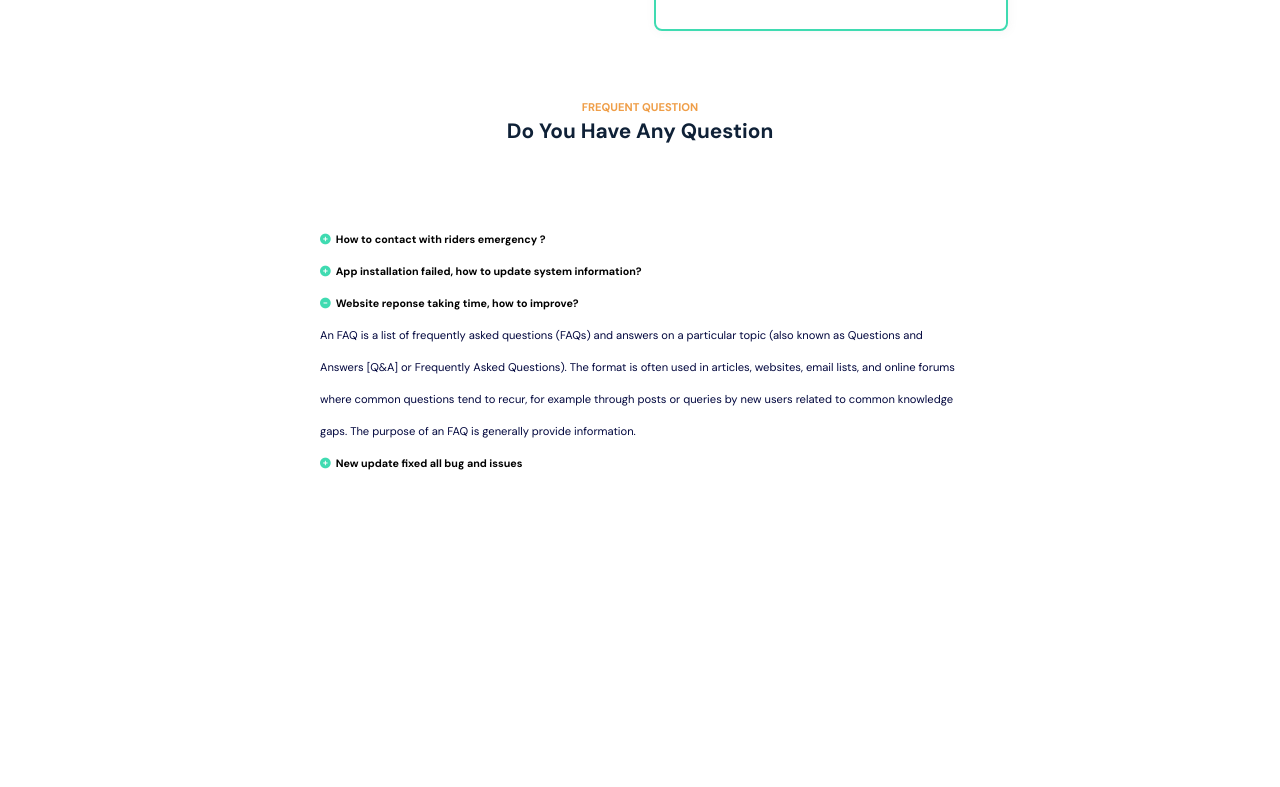
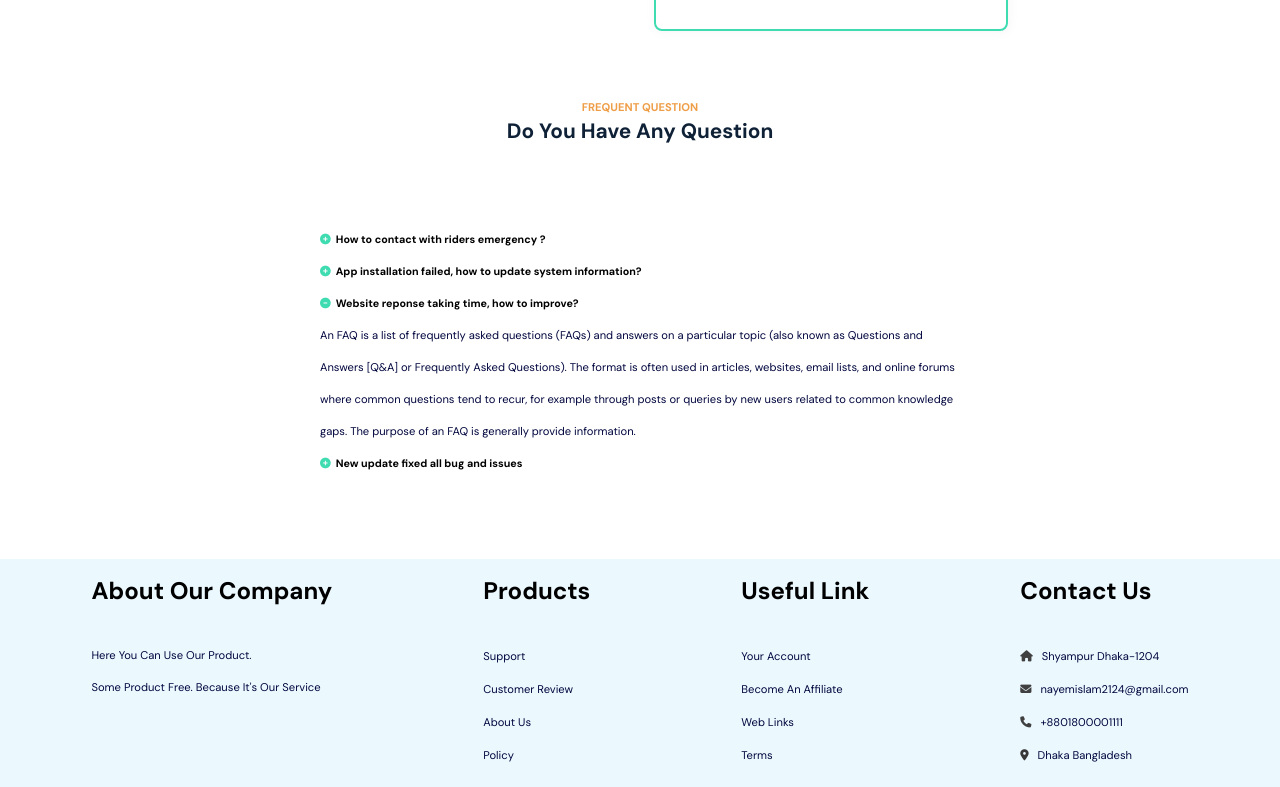
Before and after one commit to nayemislam2124/project-2, a plain HTML site: page index.html in a window 1280 px wide. Shown: the part 3968-4755 px from the top of the page. Before the commit the page ends 4527 px from the top, so only its background shows below. Drawn offline with Linux system fonts and the light colour scheme.

Commit message:
footer design added

```diff
--- a/index.html
+++ b/index.html
@@ -345,7 +345,42 @@
         <!-- section 6 end -->
     </main>
     <footer>
-
+        <div class="footer-section-item-container">
+            <div class="footer-section-items-text">
+                <h2 class="footer-header">About Our Company</h2>
+                <p class="primary-p">Here You Can Use Our Product. <br> Some Product Free. Because It's Our Service</p>
+            </div>
+            <div class="footer-section-items-text">
+                <h2 class="footer-header">Products</h2>
+                <ul>
+                    <li><a href="#" class="primary-p">Support</a></li>
+                    <li><a href="#" class="primary-p">Customer Review</a></li>
+                    <li><a href="#" class="primary-p">About Us</a></li>
+                    <li><a href="#" class="primary-p">Policy</a></li>
+                </ul>
+            </div>
+            <div class="footer-section-items-text">
+                <h2 class="footer-header">Useful Link</h2>
+                <ul>
+                    <li><a href="#" class="primary-p">Your Account</a></li>
+                    <li><a href="#" class="primary-p">Become An Affiliate</a></li>
+                    <li><a href="#" class="primary-p">Web Links</a></li>
+                    <li><a href="#" class="primary-p">Terms</a></li>
+                </ul>
+            </div>
+            <div class="footer-section-items-text">
+                <h2 class="footer-header">Contact Us</h2>
+                <ul>
+                    <li><a href="#" class="primary-p"><i class="fa-solid fa-house" style="color: #404040;"></i> &nbsp; Shyampur Dhaka-1204</a></li>
+                    <li><a href="#" class="primary-p"><i class="fa-solid fa-envelope" style="color: #404040;"></i> &nbsp; nayemislam2124@gmail.com</a></li>
+                    <li><a href="#" class="primary-p"><i class="fa-solid fa-phone" style="color: #404040;"></i> &nbsp; +8801800001111</a></li>
+                    <li><a href="#" class="primary-p"><i class="fa-solid fa-location-dot" style="color: #383838;"></i> &nbsp; Dhaka Bangladesh</a></li>
+                </ul>
+            </div>
+        </div>
+        <div class="footer-copyright">
+            <p class="primary-p"> &copy; All Reserved 2023 Nayem Islam</p>
+        </div>
     </footer>
 </body>
 </html>
--- a/style.css
+++ b/style.css
@@ -405,6 +405,41 @@ nav{
     transition:all 0.4s ease;
 }
 /* section 6 end */
+/* footer section start  */
+footer{
+    width:100%;
+    height:auto;
+    background-color:#EBF9FF;
+    padding:1rem;
+    transition:all 0.4s ease;
+}
+.footer-section-item-container{
+    display:flex;
+    justify-content:space-around;
+    transition:all 0.4s ease;
+}
+.footer-section-items-text{
+    line-height:2rem;
+    transition:all 0.4s ease;
+}
+.footer-section-items-text ul li{
+    list-style:none;
+    transition:all 0.4s ease;
+}
+.footer-section-items-text ul li a{
+    text-decoration:none;
+    transition:all 0.4s ease;
+}
+.footer-section-items-text h2{
+    margin-bottom:2rem;
+    transition:all 0.4s ease;
+}
+.footer-copyright p{
+    text-align:center;
+    display:none;
+    transition:all 0.4s ease;
+}
+/* footer section end */
 /* responsive - tablet approach start  */
 @media screen and (min-width: 576px) and (max-width: 992px){
     nav{
@@ -548,6 +583,12 @@ nav{
             border-radius:0.5rem;
             box-shadow:1px 1px 10px rgba(128, 128, 128, 0.242);
         }
+        .footer-section-item-container{
+            display:none;
+        }
+        .footer-copyright p{
+            display:block;
+        }
 }
 /* responsive - tablet approach end */
 /* responsive - mobile approach start  */
@@ -686,5 +727,11 @@ nav{
         border-radius:0.5rem;
         box-shadow:1px 1px 10px rgba(128, 128, 128, 0.242);
     }
+    .footer-section-item-container{
+        display:none;
+    }
+    .footer-copyright p{
+        display:block;
+    }
 }
 /* responsive - mobile approach end */
```
